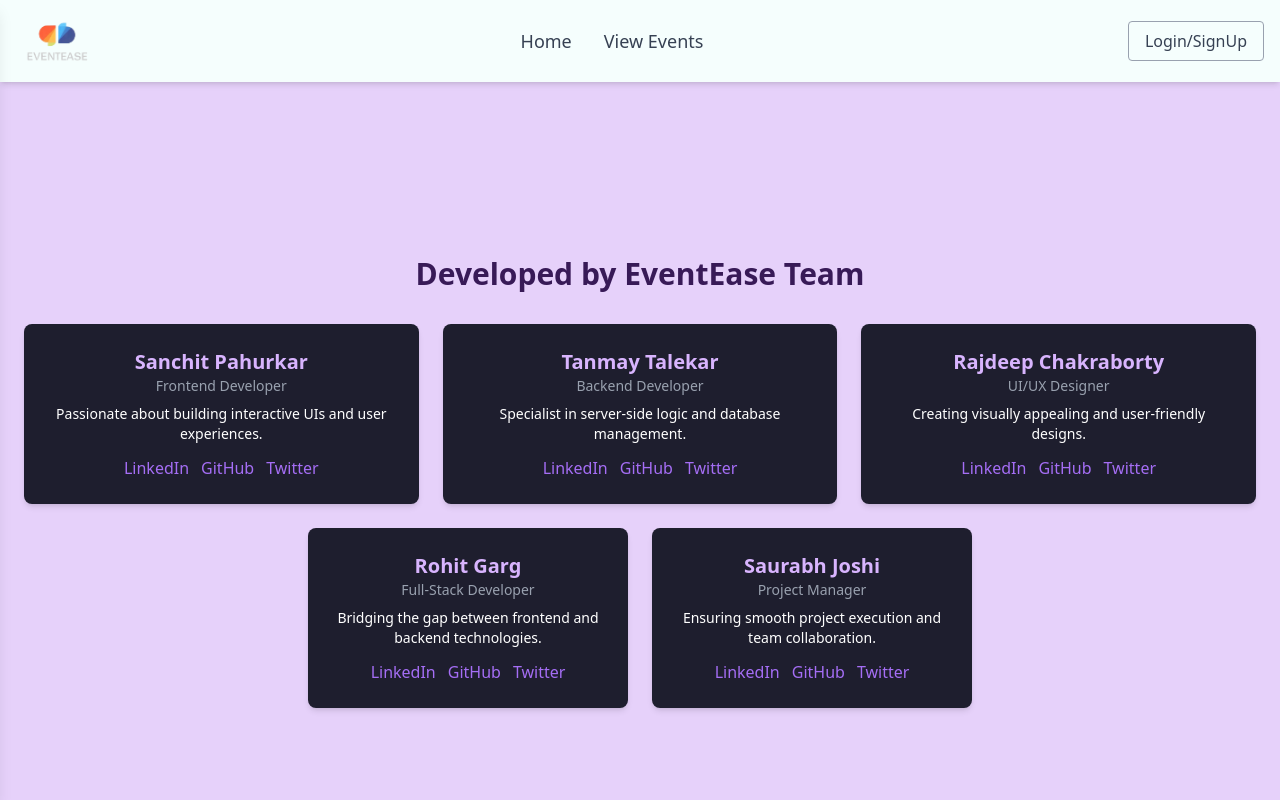
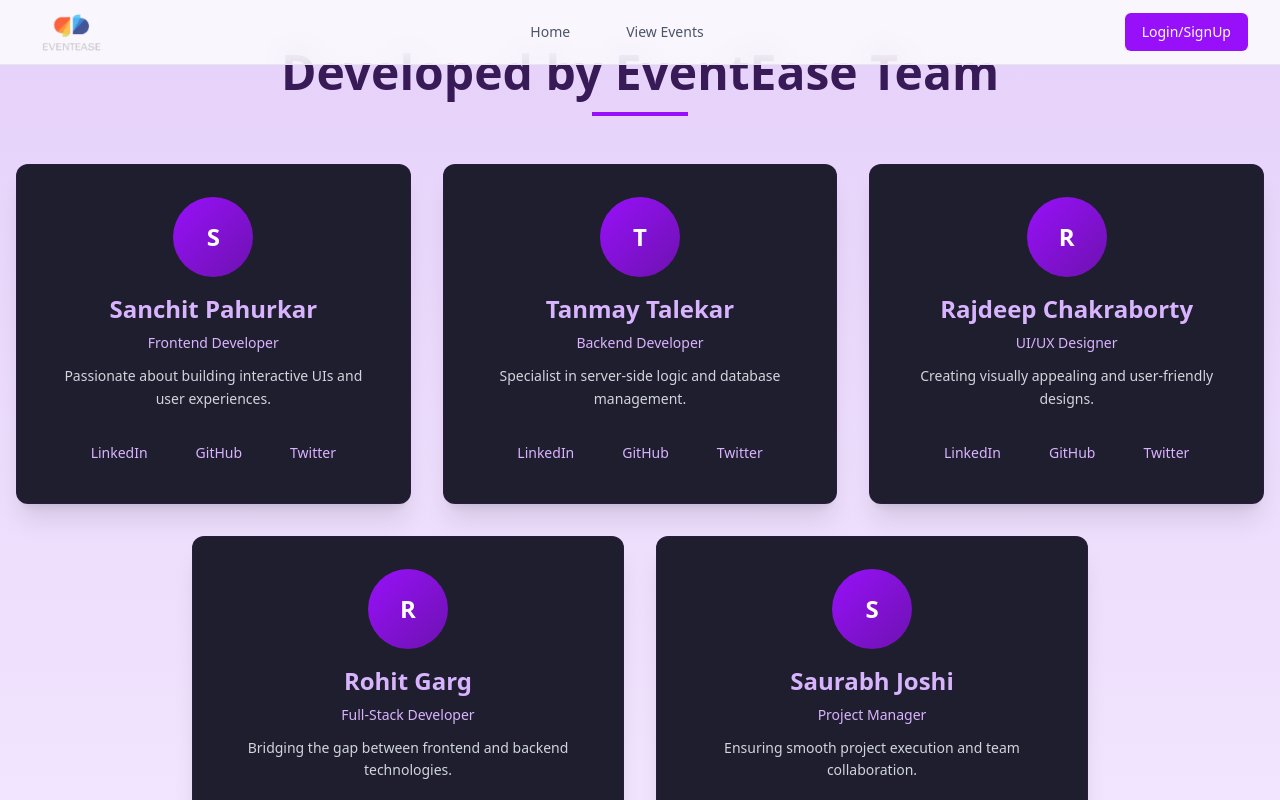
Before and after one commit to tanmay-37/event-ease, a React (Vite) app: page /developed-by-team in a window 1280 px wide. Shown: the top 800 px of the page. Built offline with nearby package versions, Linux system fonts and the light colour scheme; no server answers; the database is empty.

Commit message:
made responsive

```diff
--- a/src/components/Footer/DevelopedByTeam.jsx
+++ b/src/components/Footer/DevelopedByTeam.jsx
@@ -35,53 +35,50 @@ const teamMembers = [
 
 const DevelopedByTeam = () => {
   return (
-    <div className="min-h-screen flex flex-col bg-[#E6D1FA]">
-      <div className="flex-grow flex flex-col items-center justify-center py-12">
-        <h1 className="text-3xl font-bold text-center mb-8 text-[#381A57]">
+    <div className="min-h-screen bg-gradient-to-b from-[#E6D1FA] to-[#F3E8FF] px-4 py-12">
+      <div className="max-w-7xl mx-auto">
+        <h1 className="text-4xl md:text-5xl font-bold text-center mb-12 text-[#381A57] relative">
           Developed by EventEase Team
+          <span className="block w-24 h-1 bg-purple-600 mx-auto mt-4"></span>
         </h1>
-        <div className="grid grid-cols-1 md:grid-cols-3 gap-6 px-6">
+
+        <div className="grid grid-cols-1 sm:grid-cols-2 lg:grid-cols-3 gap-8 mb-8">
           {teamMembers.slice(0, 3).map((member, index) => (
             <div
               key={index}
-              className="bg-[#1E1E2E] shadow-md rounded-lg p-6 text-center text-white transition-transform duration-300 hover:scale-105"
+              className="bg-[#1E1E2E] shadow-xl rounded-xl p-8 text-center text-white transform transition-all duration-300 hover:scale-105 hover:shadow-2xl backdrop-blur-lg border border-purple-900/20"
             >
-              <h2 className="text-xl font-semibold text-[#D8B4FE]">{member.name}</h2>
-              <p className="text-sm text-gray-400">{member.role}</p>
-              <p className="mt-2 text-sm">{member.description}</p>
-              <div className="mt-3 space-x-3">
-                <a href={member.socials.linkedin} target="_blank" rel="noopener noreferrer" className="text-[#A56EF5] hover:underline">
-                  LinkedIn
-                </a>
-                <a href={member.socials.github} target="_blank" rel="noopener noreferrer" className="text-[#A56EF5] hover:underline">
-                  GitHub
-                </a>
-                <a href={member.socials.twitter} target="_blank" rel="noopener noreferrer" className="text-[#A56EF5] hover:underline">
-                  Twitter
-                </a>
+              <div className="w-20 h-20 mx-auto mb-4 bg-gradient-to-br from-purple-600 to-purple-800 rounded-full flex items-center justify-center text-2xl font-bold">
+                {member.name.charAt(0)}
+              </div>
+              <h2 className="text-2xl font-semibold text-[#D8B4FE] mb-2">{member.name}</h2>
+              <p className="text-sm font-medium text-purple-300 mb-3">{member.role}</p>
+              <p className="text-sm text-gray-300 mb-6 leading-relaxed">{member.description}</p>
+              <div className="flex justify-center space-x-4">
+                <SocialLink href={member.socials.linkedin} label="LinkedIn" />
+                <SocialLink href={member.socials.github} label="GitHub" />
+                <SocialLink href={member.socials.twitter} label="Twitter" />
               </div>
             </div>
           ))}
         </div>
-        <div className="flex justify-center gap-6 mt-6">
+
+        <div className="grid grid-cols-1 sm:grid-cols-2 gap-8 max-w-4xl mx-auto">
           {teamMembers.slice(3, 5).map((member, index) => (
             <div
               key={index}
-              className="bg-[#1E1E2E] shadow-md rounded-lg p-6 text-center text-white w-[320px] transition-transform duration-300 hover:scale-105"
+              className="bg-[#1E1E2E] shadow-xl rounded-xl p-8 text-center text-white transform transition-all duration-300 hover:scale-105 hover:shadow-2xl backdrop-blur-lg border border-purple-900/20"
             >
-              <h2 className="text-xl font-semibold text-[#D8B4FE]">{member.name}</h2>
-              <p className="text-sm text-gray-400">{member.role}</p>
-              <p className="mt-2 text-sm">{member.description}</p>
-              <div className="mt-3 space-x-3">
-                <a href={member.socials.linkedin} target="_blank" rel="noopener noreferrer" className="text-[#A56EF5] hover:underline">
-                  LinkedIn
-                </a>
-                <a href={member.socials.github} target="_blank" rel="noopener noreferrer" className="text-[#A56EF5] hover:underline">
-                  GitHub
-                </a>
-                <a href={member.socials.twitter} target="_blank" rel="noopener noreferrer" className="text-[#A56EF5] hover:underline">
-                  Twitter
-                </a>
+              <div className="w-20 h-20 mx-auto mb-4 bg-gradient-to-br from-purple-600 to-purple-800 rounded-full flex items-center justify-center text-2xl font-bold">
+                {member.name.charAt(0)}
+              </div>
+              <h2 className="text-2xl font-semibold text-[#D8B4FE] mb-2">{member.name}</h2>
+              <p className="text-sm font-medium text-purple-300 mb-3">{member.role}</p>
+              <p className="text-sm text-gray-300 mb-6 leading-relaxed">{member.description}</p>
+              <div className="flex justify-center space-x-4">
+                <SocialLink href={member.socials.linkedin} label="LinkedIn" />
+                <SocialLink href={member.socials.github} label="GitHub" />
+                <SocialLink href={member.socials.twitter} label="Twitter" />
               </div>
             </div>
           ))}
@@ -91,4 +88,15 @@ const DevelopedByTeam = () => {
   );
 };
 
+const SocialLink = ({ href, label }) => (
+  <a
+    href={href}
+    target="_blank"
+    rel="noopener noreferrer"
+    className="inline-flex items-center justify-center px-4 py-2 text-sm font-medium text-purple-300 hover:text-white hover:bg-purple-800 rounded-lg transition-all duration-200"
+  >
+    {label}
+  </a>
+);
+
 export default DevelopedByTeam;
--- a/src/components/Navbar/Navbar.jsx
+++ b/src/components/Navbar/Navbar.jsx
@@ -10,17 +10,15 @@ const Navbar = () => {
   const eventContext = useContext(EventContext);
   const { user, userType, logout } = UserAuth();
   const isHost = userType === "host";
+  const [isMenuOpen, setIsMenuOpen] = useState(false);
+  const [profileMenuOpen, setProfileMenuOpen] = useState(false);
+  const profileRef = useRef(null);
 
   if (!eventContext) {
     console.error("Navbar must be used within an EventProvider");
     return null;
   }
 
-  const [isMenuOpen, setIsMenuOpen] = useState(false);
-  const [profileMenuOpen, setProfileMenuOpen] = useState(false);
-  const profileRef = useRef(null);
-
-  // Close profile menu when clicking outside
   useEffect(() => {
     const handleClickOutside = (event) => {
       if (profileRef.current && !profileRef.current.contains(event.target)) {
@@ -28,109 +26,133 @@ const Navbar = () => {
       }
     };
     document.addEventListener("mousedown", handleClickOutside);
-    return () => {
-      document.removeEventListener("mousedown", handleClickOutside);
-    };
+    return () => document.removeEventListener("mousedown", handleClickOutside);
   }, []);
 
   return (
     <>
-      {/* Navbar */}
-      <nav className="bg-[#F5FEFD] shadow-md p-4 flex items-center justify-between w-full sticky top-0 z-40">
-        {/* Left: Hamburger Menu (Mobile) */}
+      {/* Main Navbar */}
+      <nav className="bg-white/80 backdrop-blur-lg border-b border-gray-200 fixed w-full top-0 z-50">
+        <div className="max-w-7xl mx-auto px-4 sm:px-6 lg:px-8">
+          <div className="flex justify-between items-center h-16">
+            {/* Left: Mobile Menu Button */}
+            <div className="flex-shrink-0 -mr-2 md:hidden">
               <button
-          className="md:hidden text-gray-700 focus:outline-none"
                 onClick={() => setIsMenuOpen(true)}
-          aria-expanded={isMenuOpen}
+                className="inline-flex items-center justify-center p-2 rounded-md text-gray-600 hover:text-gray-900 hover:bg-gray-100 focus:outline-none focus:ring-2 focus:ring-inset focus:ring-purple-500"
               >
-          <Menu size={28} />
+                <Menu className="h-6 w-6" />
               </button>
+            </div>
 
             {/* Center: Logo */}
-        <div className="md:static md:w-auto w-full flex justify-center md:justify-start">
-          <img src={logo} id="logo" alt="Logo" className="w-20" />
+            <div className="flex-shrink-0 flex items-center">
+              <Link to="/">
+                <img src={logo} className="h-12 w-auto" alt="EventEase Logo" />
+              </Link>
             </div>
 
-        {/* Middle: Desktop Navigation Links */}
-        <div className="hidden md:flex space-x-8">
-          <Link to="/" className="text-gray-700 text-lg hover:text-purple-600">
+            {/* Middle: Desktop Navigation */}
+            <div className="hidden md:flex items-center space-x-8">
+              <Link to="/"
+                className="text-gray-600 hover:text-purple-600 px-3 py-2 text-sm font-medium transition-colors duration-200">
                 Home
               </Link>
-          <Link to="/discover" className="text-gray-700 text-lg hover:text-purple-600">
+              <Link to="/discover"
+                className="text-gray-600 hover:text-purple-600 px-3 py-2 text-sm font-medium transition-colors duration-200">
                 View Events
               </Link>
             </div>
 
             {/* Right: Profile Section */}
-        <div className="relative" ref={profileRef}>
+            <div className="flex items-center" ref={profileRef}>
               {user ? (
+                <div className="relative">
                   <button
                     onClick={() => setProfileMenuOpen(!profileMenuOpen)}
-              className="flex items-center space-x-2 focus:outline-none"
+                    className="flex items-center space-x-3 text-gray-700 hover:text-purple-600 focus:outline-none"
                   >
-              <img src={userLogo} alt="User Logo" className="w-12 h-12 rounded-full" />
-              <span className="text-gray-700 hidden md:inline">{user.displayName || "User"}</span>
+                    <img src={userLogo} alt="Profile" className="w-10 h-10 rounded-full border-2 border-purple-200" />
+                    <span className="hidden md:block text-sm font-medium">{user.displayName || "User"}</span>
                   </button>
+
+                  {/* Profile Dropdown */}
+                  {profileMenuOpen && (
+                    <div className="absolute right-0 mt-2 w-48 rounded-md shadow-lg bg-white ring-1 ring-black ring-opacity-5">
+                      <div className="py-1">
+                        <Link
+                          to={isHost ? "/host-dashboard" : "/user-dashboard"}
+                          className="block px-4 py-2 text-sm text-gray-700 hover:bg-purple-50"
+                        >
+                          Dashboard
+                        </Link>
+                        <Link
+                          to="/my-profile"
+                          className="block px-4 py-2 text-sm text-gray-700 hover:bg-purple-50"
+                        >
+                          View Profile
+                        </Link>
+                        <button
+                          onClick={logout}
+                          className="block w-full text-left px-4 py-2 text-sm text-gray-700 hover:bg-purple-50"
+                        >
+                          Logout
+                        </button>
+                      </div>
+                    </div>
+                  )}
+                </div>
               ) : (
                 <Link
                   to="/login"
-              className="text-gray-700 border border-gray-400 rounded px-4 py-2 transition hover:text-white hover:bg-gradient-to-r from-purple-500 to-purple-700"
+                  className="inline-flex items-center justify-center px-4 py-2 border border-transparent text-sm font-medium rounded-md text-white bg-purple-600 hover:bg-purple-700 focus:outline-none focus:ring-2 focus:ring-offset-2 focus:ring-purple-500 transition-colors duration-200"
                 >
                   Login/SignUp
                 </Link>
               )}
-
-          {/* Dropdown Menu */}
-          {profileMenuOpen && (
-            <div className="absolute right-0 mt-2 bg-white border rounded shadow-lg w-40">
-              <Link
-                to={isHost ? "/host-dashboard" : "/user-dashboard"}
-                className="block px-4 py-2 text-gray-700 hover:bg-gray-100"
-              >
-                Dashboard
-              </Link>
-              <Link to="/my-profile" className="block px-4 py-2 text-gray-700 hover:bg-gray-100">
-                View Profile
-              </Link>
-              <button
-                onClick={logout}
-                className="block w-full text-left px-4 py-2 text-gray-700 hover:bg-gray-100"
-              >
-                Logout
-              </button>
             </div>
-          )}
+          </div>
         </div>
       </nav>
 
-      {/* Overlay (Closes menu when clicked) */}
+      {/* Mobile Menu */}
       {isMenuOpen && (
-        <div className="fixed inset-0 bg-opacity-20 z-40" onClick={() => setIsMenuOpen(false)} />
-      )}
+        <div className="fixed inset-0 z-50 overflow-hidden">
+          <div className="absolute inset-0 bg-gray-500 bg-opacity-75 transition-opacity"
+               onClick={() => setIsMenuOpen(false)} />
 
-      {/* Sidebar Menu for Mobile */}
-      <div
-        className={`fixed top-0 left-0 h-full w-64 bg-[#F5FEFD] shadow-lg transform ${
-          isMenuOpen ? "translate-x-0" : "-translate-x-full"
-        } transition-transform duration-300 ease-in-out z-50`}
+          <div className="fixed inset-y-0 left-0 max-w-xs w-full bg-white">
+            <div className="flex flex-col h-full">
+              <div className="flex items-center justify-between px-4 py-6 border-b border-gray-200">
+                <img src={logo} className="h-8 w-auto" alt="EventEase Logo" />
+                <button
+                  onClick={() => setIsMenuOpen(false)}
+                  className="rounded-md text-gray-400 hover:text-gray-500 focus:outline-none focus:ring-2 focus:ring-purple-500"
                 >
-        {/* Close Button */}
-        <div className="flex justify-end p-4">
-          <button onClick={() => setIsMenuOpen(false)}>
-            <X size={28} className="text-gray-700" />
+                  <X className="h-6 w-6" />
                 </button>
               </div>
 
-        {/* Sidebar Links (Mobile) */}
-        <div className="flex flex-col items-start space-y-6 px-6">
-          <Link to="/" className="text-gray-700 text-lg hover:text-purple-600" onClick={() => setIsMenuOpen(false)}>
+              <div className="flex-1 px-4 py-6 space-y-6">
+                <Link
+                  to="/"
+                  className="block text-base font-medium text-gray-900 hover:text-purple-600"
+                  onClick={() => setIsMenuOpen(false)}
+                >
                   Home
                 </Link>
-          <Link to="/discover" className="text-gray-700 text-lg hover:text-purple-600" onClick={() => setIsMenuOpen(false)}>
+                <Link
+                  to="/discover"
+                  className="block text-base font-medium text-gray-900 hover:text-purple-600"
+                  onClick={() => setIsMenuOpen(false)}
+                >
                   View Events
                 </Link>
               </div>
             </div>
+          </div>
+        </div>
+      )}
     </>
   );
 };
```
Lines whose indentation alone changed are shown as unchanged.
